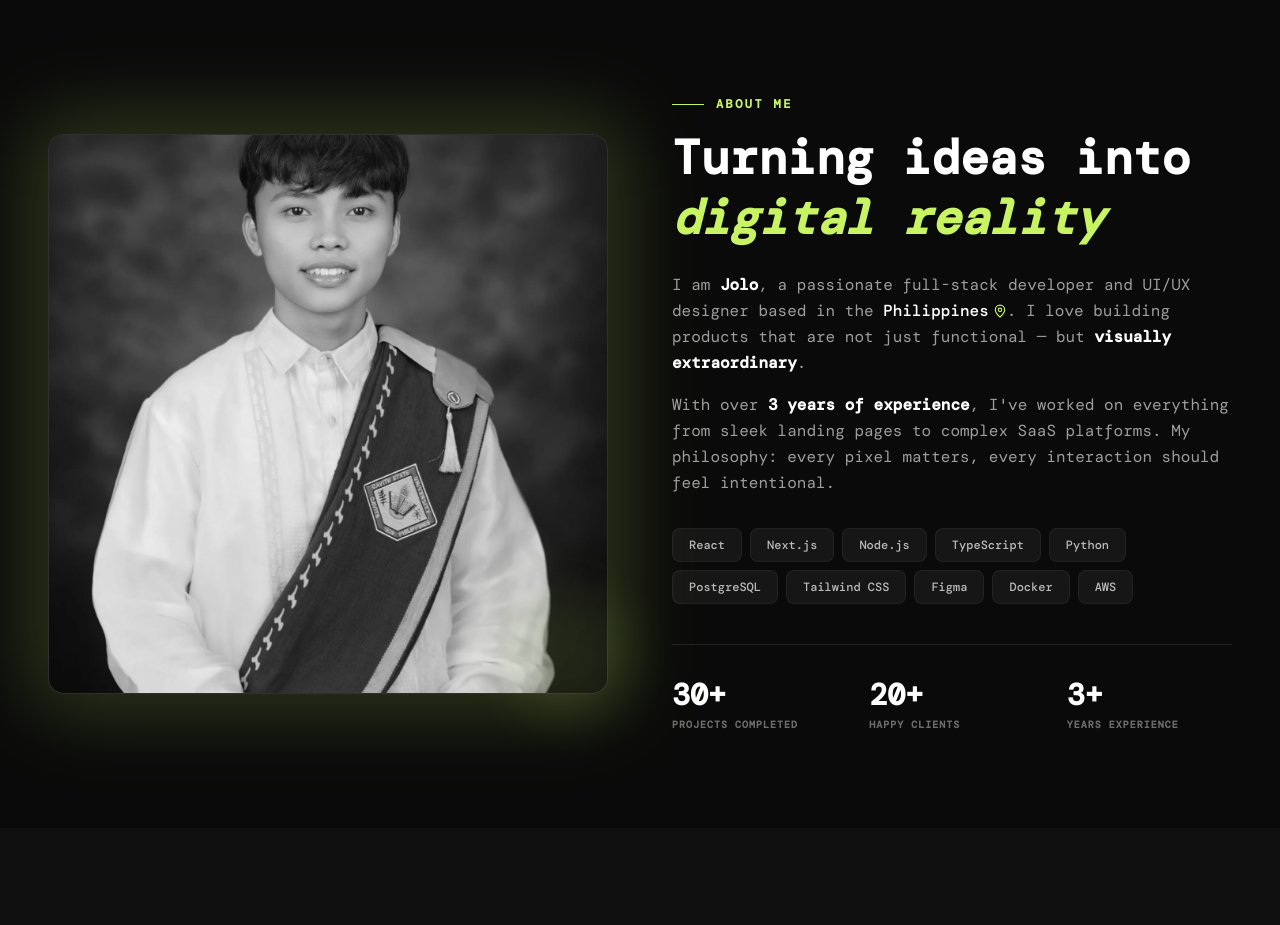
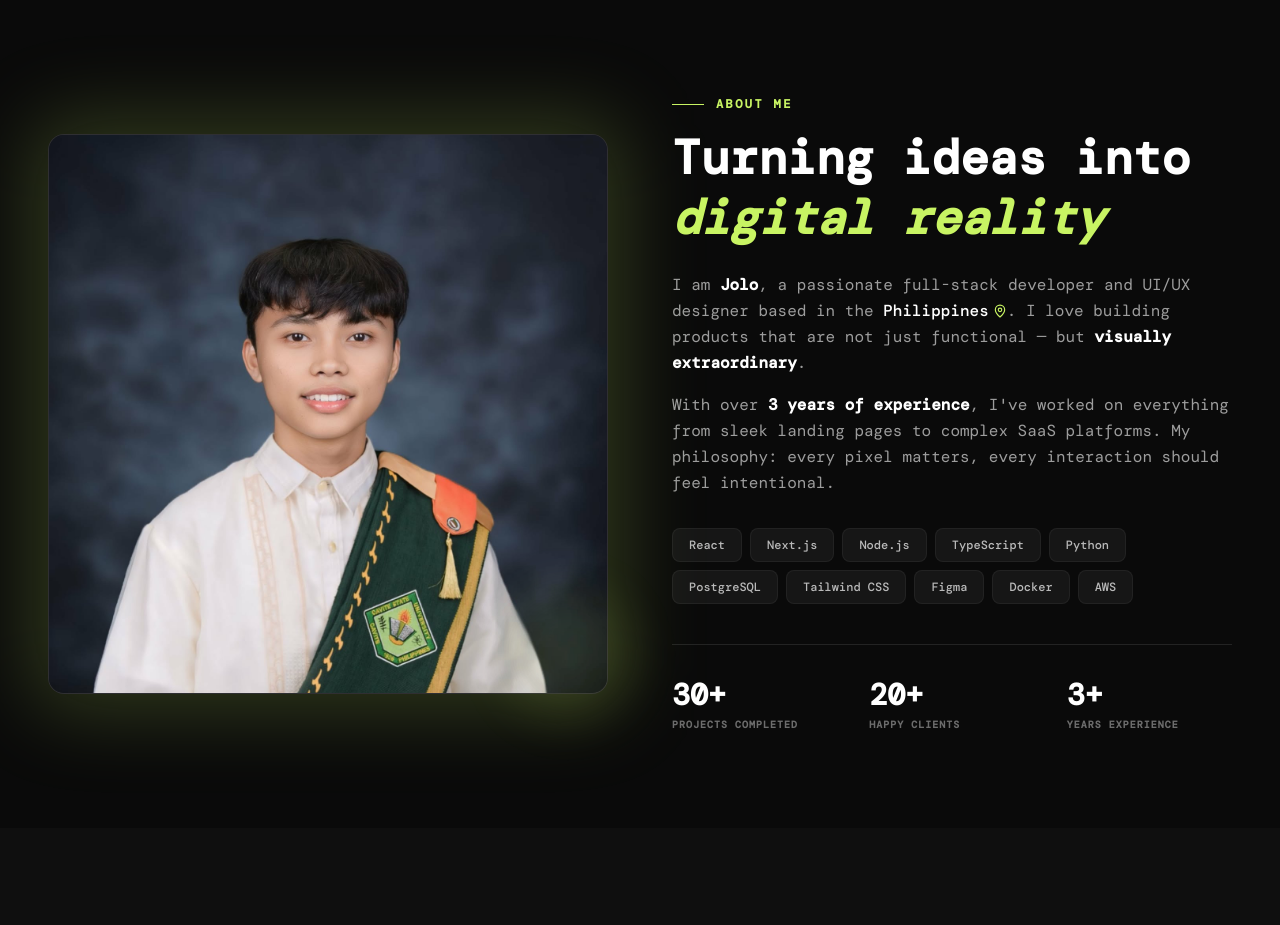
Before and after one commit to jolorupido15/jolo-portfolio, a Next.js app: page / in a window 1280 px wide. Shown: the part 800-1725 px from the top of the page. Built offline with nearby package versions, Linux system fonts and the light colour scheme; a web font is replaced by a local one.

Commit message:
fix profile photo color and crop

```diff
--- a/components/About.tsx
+++ b/components/About.tsx
@@ -27,7 +27,7 @@
               alt="Jolo Profile"
               width={400}
               height={400}
-              className="w-full h-full object-cover grayscale hover:grayscale-0 transition-all duration-500"
+              className="w-full h-full object-cover object-top transition-all duration-500"
             />
           </div>
           <div className="absolute -bottom-6 -right-6 w-32 h-32 bg-accent/10 rounded-full blur-xl" />
```
